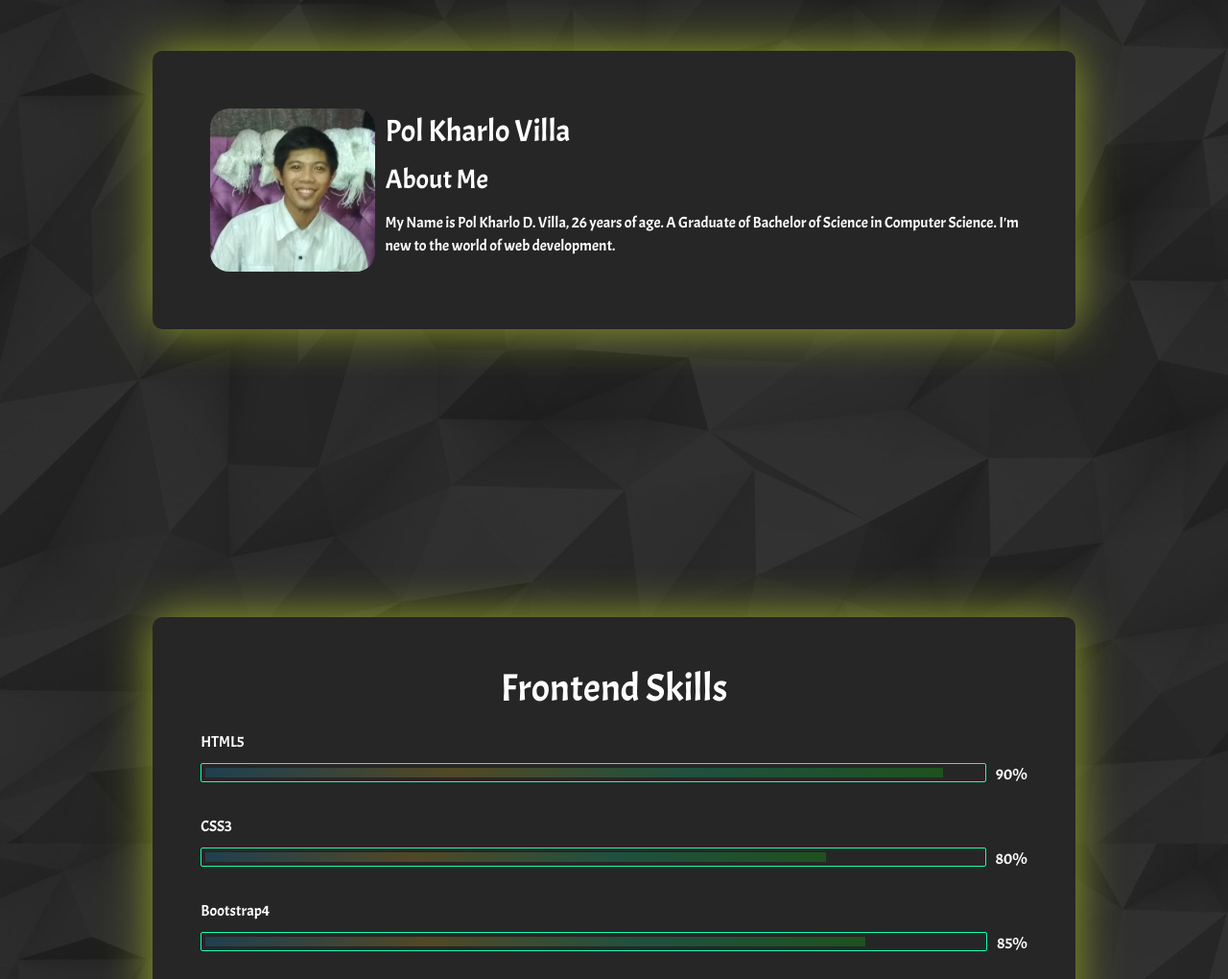
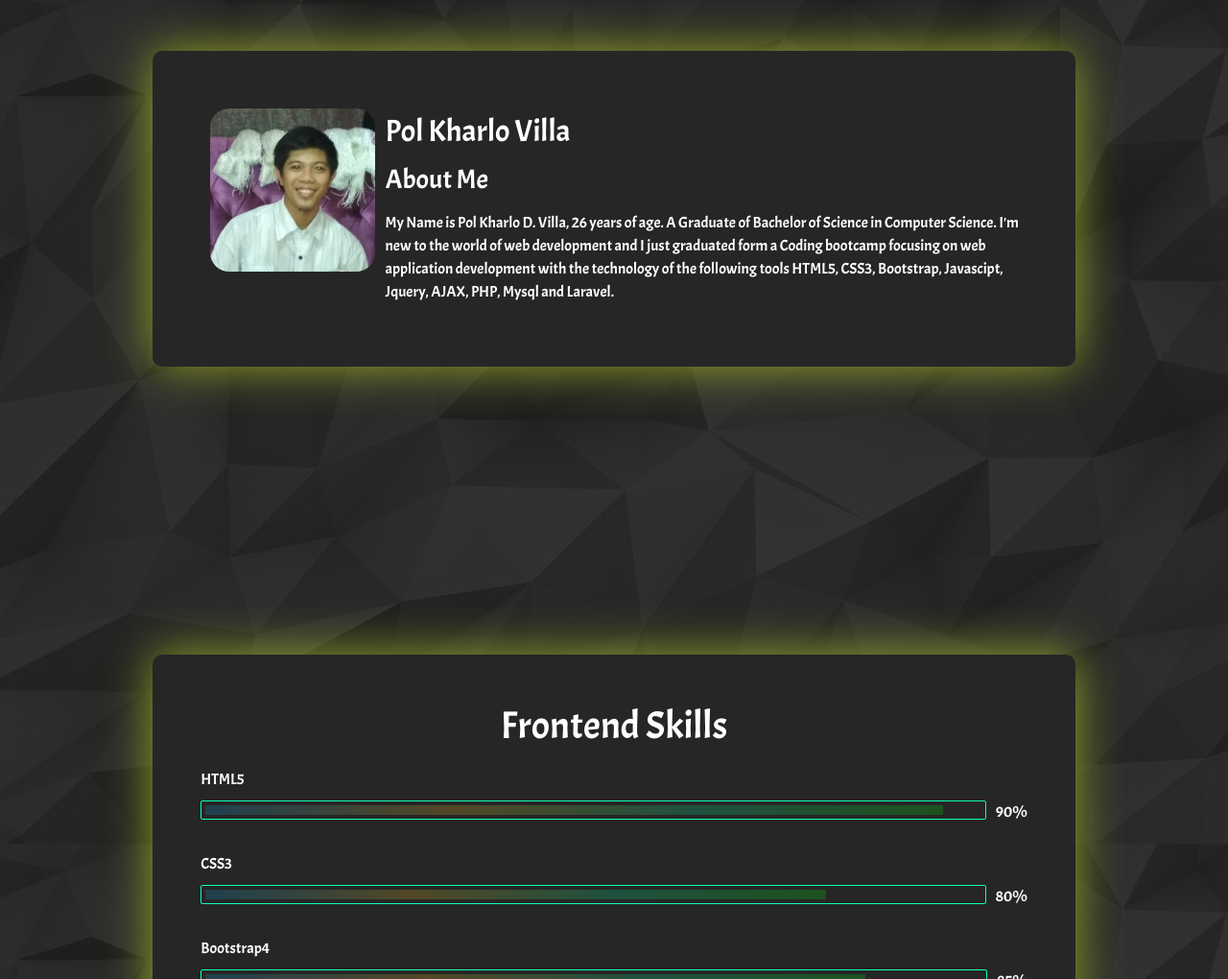
Before and after one commit to PKVilla/itravel, a plain HTML site: page index.html in a window 1280 px wide. Shown: the part 921-1941 px from the top of the page at 96% size. Drawn offline with nearby package versions, Linux system fonts and the light colour scheme; a script that the page names is missing; a web font is replaced by a local one.

Commit message:
update on index

```diff
--- a/index.html
+++ b/index.html
@@ -67,7 +67,7 @@
 	    				<h2 class="display clear">Pol Kharlo Villa</h2>
 	    				<!-- <h2 class="display clear">Fullstack Web Developer</h2> -->
 	    				<h3>About Me</h3>
-	    				<p>My Name is Pol Kharlo D. Villa, 26 years of age. A Graduate of Bachelor of Science in Computer Science. I'm new to the world of web development.<!-- , and currently focusing on HTML5, CSS3 and Javascript and soon to be a fullstack web developer through Tuitt Coding Bootcamp . --></p>
+	    				<p>My Name is Pol Kharlo D. Villa, 26 years of age. A Graduate of Bachelor of Science in Computer Science. I'm new to the world of web development and I just graduated form a Coding bootcamp focusing on web application development with the technology of the following tools HTML5, CSS3, Bootstrap, Javascipt, Jquery, AJAX, PHP, Mysql and Laravel.</p>
 					</div>
 				</div>
 			</div>
```
